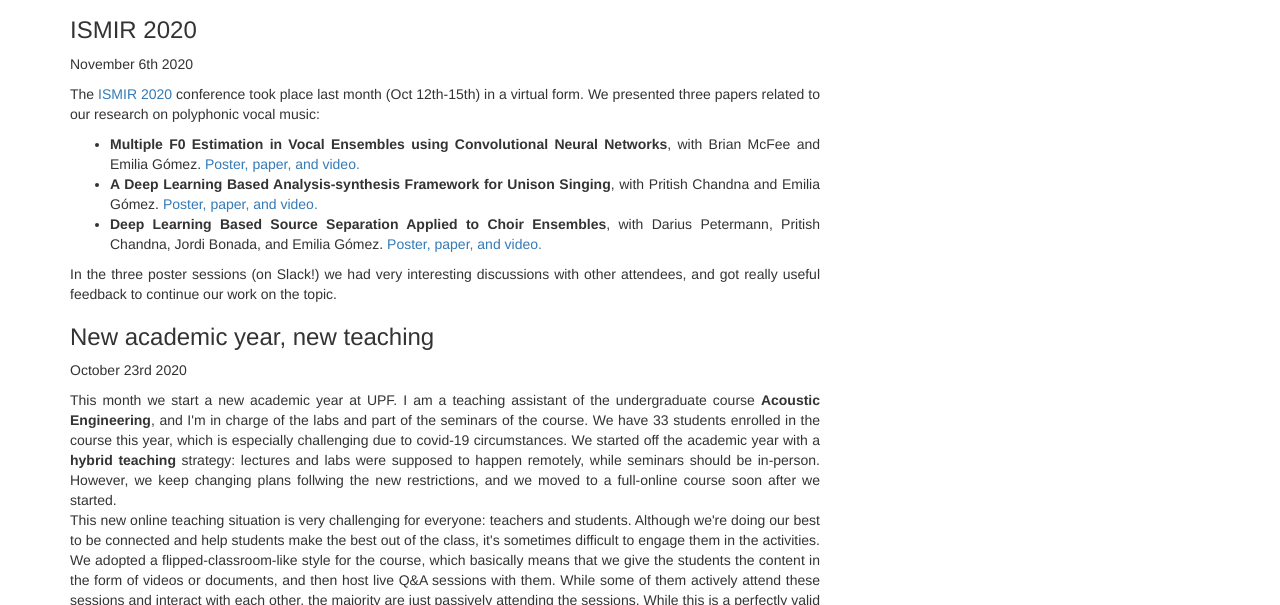
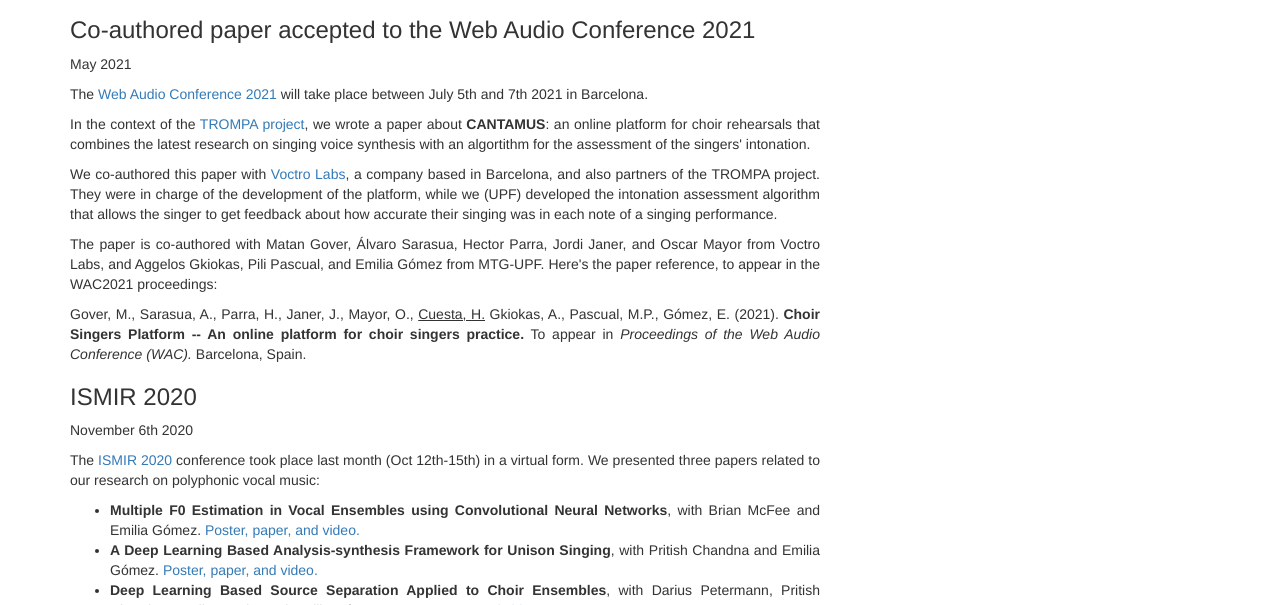
Before and after one commit to helenacuesta/helenacuesta.github.io, a plain HTML site: page news.html in a window 1280 px wide. Shown: the part 495-1100 px from the top of the page. Drawn offline with nearby package versions, Linux system fonts and the light colour scheme.

Commit message:
adding wac publication

```diff
--- a/news.html
+++ b/news.html
@@ -81,9 +81,39 @@
               <dd><a href="https://www.linkedin.com/in/hcuesta/">LinkedIn</a></dd>
             </div>
 
+
             <div class="col-md-8">
               <div style="margin-top:3%; font-family:'Helvetica'; text-align: justify;">
                   <h1 id="news">News</h1>
+                  <h3>Co-authored paper accepted to the Web Audio Conference 2021</h3>
+                  <p>May 2021</p>
+                  <p>
+                    The <a href="https://www.webaudioconf2021.com">Web Audio Conference 2021</a> will take place
+                    between July 5th and 7th 2021 in Barcelona.
+                  </p>
+                  <p>
+                  	In the context of the <a href="https://trompamusic.eu/">TROMPA project</a>, we wrote a paper about
+                  	<b>CANTAMUS</b>: an online platform for choir rehearsals that combines the latest research on
+                  	singing voice synthesis with an algortithm for the assessment of the singers' intonation.
+                  </p>
+                  <p>
+                  	We co-authored this paper with <a href="https://www.voctrolabs.com/">Voctro Labs</a>, a company
+                  	based in Barcelona, and also partners of the TROMPA project. They were in charge of the development of the
+                  	platform, while we (UPF) developed the intonation assessment algorithm that allows the singer to get feedback
+                  	about how accurate their singing was in each note of a singing performance.
+                  </p>
+                  <p>
+                  	The paper is co-authored with Matan Gover, Álvaro Sarasua, Hector Parra, Jordi Janer, and Oscar Mayor
+                  	from Voctro Labs, and Aggelos Gkiokas, Pili Pascual, and Emilia Gómez from MTG-UPF. Here's the paper reference,
+                  	to appear in the WAC2021 proceedings:
+                  </p>
+                  <p>
+                  	Gover, M., Sarasua, A., Parra, H., Janer, J., Mayor, O., <u>Cuesta, H.</u> Gkiokas, A., Pascual, M.P., Gómez, E. (2021).
+                      <b>Choir Singers Platform -- An online platform for choir singers practice.</b> To appear in
+                      <i>Proceedings of the Web Audio Conference (WAC).</i> Barcelona, Spain.
+                  </p>
+
+
                   <h3>ISMIR 2020</h3>
                   <p>November 6th 2020</p>
                   <p>
```
Also changed, not shown: publications.html (+4 -0 lines).
